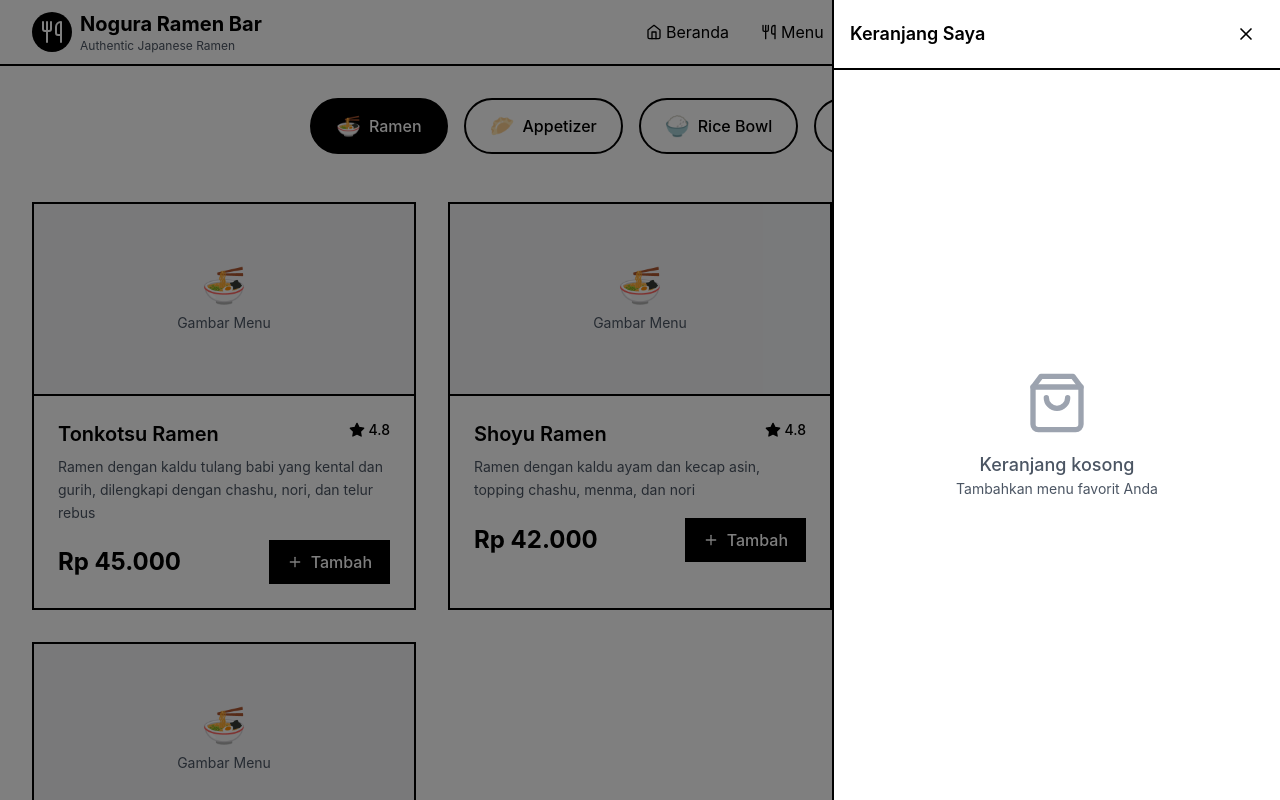
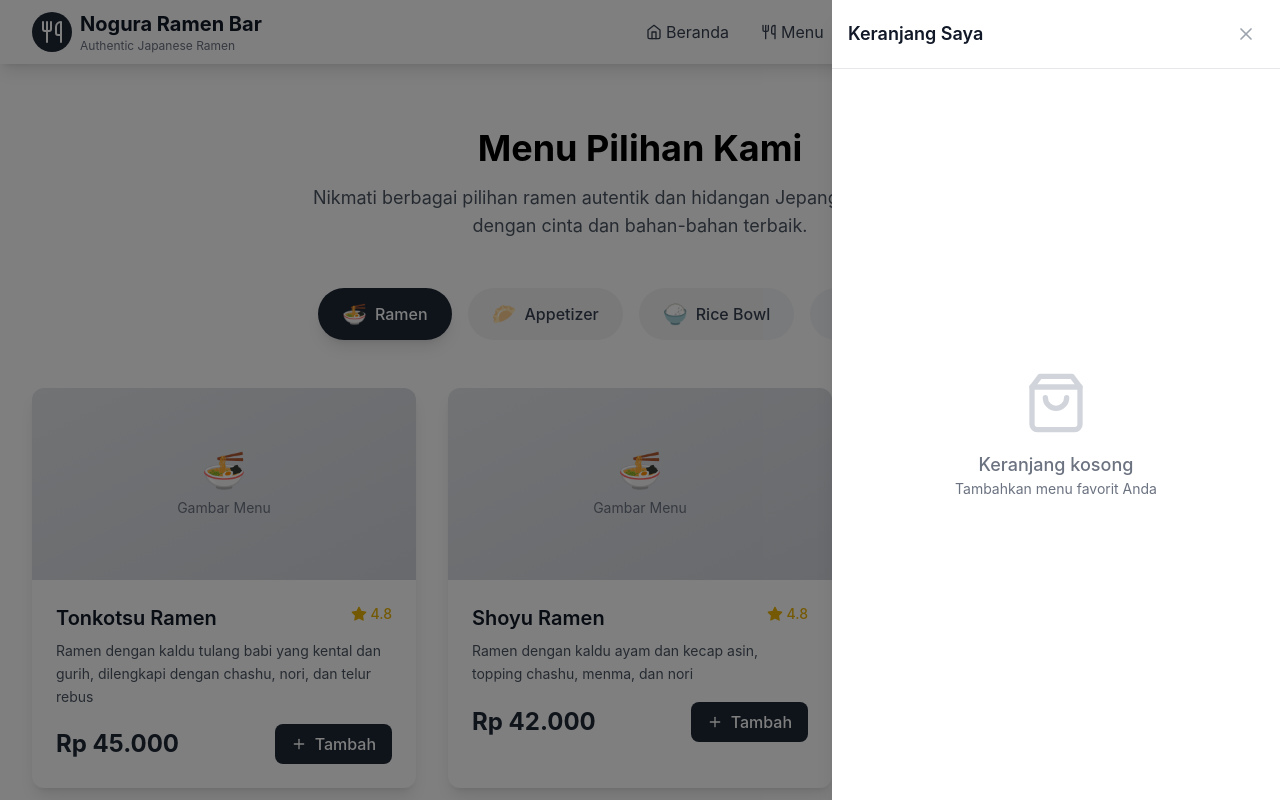
Before and after one commit to noguraofficial/menu, a Next.js app: page / in a window 1280 px wide. Both pictures are taken after a click on the button 1228 px from the left and 32 px from the top of the page. Shown: the top 800 px of the page. Built offline with nearby package versions, Linux system fonts and the light colour scheme.

Commit message:
Restore original layout with gray color scheme - add back header text and apply soft gray styling

```diff
--- a/components/CartDrawer.tsx
+++ b/components/CartDrawer.tsx
@@ -48,14 +48,14 @@ export default function CartDrawer({ isOpen, onClose }: CartDrawerProps) {
       />
 
       {/* Drawer */}
-      <div className="absolute right-0 top-0 h-full w-full max-w-md bg-white border-l-2 border-black transform transition-transform">
+      <div className="absolute right-0 top-0 h-full w-full max-w-md bg-white shadow-xl transform transition-transform">
         <div className="flex flex-col h-full">
           {/* Header */}
-          <div className="flex items-center justify-between p-4 border-b-2 border-black">
-            <h2 className="text-lg font-semibold text-black">Keranjang Saya</h2>
+          <div className="flex items-center justify-between p-4 border-b border-gray-200">
+            <h2 className="text-lg font-semibold text-gray-900">Keranjang Saya</h2>
             <button
               onClick={onClose}
-              className="p-2 text-black hover:text-gray-600 transition-colors"
+              className="p-2 text-gray-400 hover:text-gray-600 transition-colors"
             >
               <X className="w-5 h-5" />
             </button>
@@ -64,23 +64,23 @@ export default function CartDrawer({ isOpen, onClose }: CartDrawerProps) {
           {/* Cart Items */}
           <div className="flex-1 overflow-y-auto p-4">
             {state.items.length === 0 ? (
-              <div className="flex flex-col items-center justify-center h-full text-gray-600">
-                <ShoppingBag className="w-16 h-16 mb-4 text-gray-400" />
+              <div className="flex flex-col items-center justify-center h-full text-gray-500">
+                <ShoppingBag className="w-16 h-16 mb-4 text-gray-300" />
                 <p className="text-lg font-medium">Keranjang kosong</p>
                 <p className="text-sm">Tambahkan menu favorit Anda</p>
               </div>
             ) : (
               <div className="space-y-4">
                 {state.items.map((item) => (
-                  <div key={item.id} className="bg-gray-50 border-2 border-black p-4">
+                  <div key={item.id} className="bg-gray-50 rounded-lg p-4">
                     <div className="flex justify-between items-start mb-2">
                       <div className="flex-1">
-                        <h3 className="font-medium text-black">{item.name}</h3>
+                        <h3 className="font-medium text-gray-900">{item.name}</h3>
                         <p className="text-sm text-gray-600">{formatCurrency(item.price)}</p>
                       </div>
                       <button
                         onClick={() => dispatch({ type: 'REMOVE_ITEM', payload: item.id })}
-                        className="p-1 text-black hover:text-gray-600 transition-colors"
+                        className="p-1 text-gray-400 hover:text-red-500 transition-colors"
                       >
                         <Trash2 className="w-4 h-4" />
                       </button>
@@ -91,19 +91,19 @@ export default function CartDrawer({ isOpen, onClose }: CartDrawerProps) {
                       <div className="flex items-center space-x-2">
                         <button
                           onClick={() => handleQuantityChange(item.id, item.quantity - 1)}
-                          className="p-1 border-2 border-black hover:bg-gray-100 transition-colors"
+                          className="p-1 rounded-full bg-white border border-gray-300 hover:bg-gray-50 transition-colors"
                         >
                           <Minus className="w-4 h-4" />
                         </button>
-                        <span className="w-8 text-center font-medium text-black">{item.quantity}</span>
+                        <span className="w-8 text-center font-medium">{item.quantity}</span>
                         <button
                           onClick={() => handleQuantityChange(item.id, item.quantity + 1)}
-                          className="p-1 border-2 border-black hover:bg-gray-100 transition-colors"
+                          className="p-1 rounded-full bg-white border border-gray-300 hover:bg-gray-50 transition-colors"
                         >
                           <Plus className="w-4 h-4" />
                         </button>
                       </div>
-                      <span className="font-medium text-black">
+                      <span className="font-medium text-gray-900">
                         {formatCurrency(item.price * item.quantity)}
                       </span>
                     </div>
@@ -113,7 +113,7 @@ export default function CartDrawer({ isOpen, onClose }: CartDrawerProps) {
                       placeholder="Catatan khusus (opsional)"
                       value={item.notes || ''}
                       onChange={(e) => handleNotesChange(item.id, e.target.value)}
-                      className="w-full p-2 text-sm border-2 border-black resize-none focus:ring-2 focus:ring-black focus:border-transparent"
+                      className="w-full p-2 text-sm border border-gray-300 rounded-md resize-none focus:ring-2 focus:ring-gray-500 focus:border-transparent"
                       rows={2}
                     />
                   </div>
@@ -124,16 +124,16 @@ export default function CartDrawer({ isOpen, onClose }: CartDrawerProps) {
 
           {/* Footer */}
           {state.items.length > 0 && (
-            <div className="border-t-2 border-black p-4 space-y-4">
+            <div className="border-t border-gray-200 p-4 space-y-4">
               <div className="flex justify-between items-center text-lg font-semibold">
-                <span className="text-black">Total:</span>
-                <span className="text-black">{formatCurrency(state.total)}</span>
+                <span>Total:</span>
+                <span className="text-gray-800">{formatCurrency(state.total)}</span>
               </div>
 
               <Link
                 href="/checkout"
                 onClick={onClose}
-                className="w-full bg-black text-white py-3 px-4 font-medium hover:bg-gray-800 transition-colors text-center block border-2 border-black"
+                className="w-full bg-gray-800 text-white py-3 px-4 rounded-lg font-medium hover:bg-gray-700 transition-colors text-center block"
               >
                 Lanjut ke Checkout
               </Link>
--- a/components/Header.tsx
+++ b/components/Header.tsx
@@ -15,27 +15,27 @@ export default function Header() {
 
   return (
     <>
-      <header className="bg-white border-b-2 border-black sticky top-0 z-50">
+      <header className="bg-white shadow-lg sticky top-0 z-50">
         <div className="max-w-7xl mx-auto px-4 sm:px-6 lg:px-8">
           <div className="flex justify-between items-center h-16">
             {/* Logo */}
             <Link href="/" className="flex items-center space-x-2">
-              <div className="w-10 h-10 bg-black rounded-full flex items-center justify-center">
+              <div className="w-10 h-10 bg-gray-800 rounded-full flex items-center justify-center">
                 <Utensils className="w-6 h-6 text-white" />
               </div>
               <div>
-                <h1 className="text-xl font-bold text-black">Nogura Ramen Bar</h1>
-                <p className="text-xs text-gray-600">Authentic Japanese Ramen</p>
+                <h1 className="text-xl font-bold text-gray-900">Nogura Ramen Bar</h1>
+                <p className="text-xs text-gray-500">Authentic Japanese Ramen</p>
               </div>
             </Link>
 
             {/* Desktop Navigation */}
             <nav className="hidden md:flex space-x-8">
-              <Link href="/" className="flex items-center space-x-1 text-black hover:text-gray-600 transition-colors">
+              <Link href="/" className="flex items-center space-x-1 text-gray-700 hover:text-gray-900 transition-colors">
                 <Home className="w-4 h-4" />
                 <span>Beranda</span>
               </Link>
-              <Link href="#menu" className="flex items-center space-x-1 text-black hover:text-gray-600 transition-colors">
+              <Link href="#menu" className="flex items-center space-x-1 text-gray-700 hover:text-gray-900 transition-colors">
                 <Utensils className="w-4 h-4" />
                 <span>Menu</span>
               </Link>
@@ -44,11 +44,11 @@ export default function Header() {
             {/* Cart Button */}
             <button
               onClick={() => setIsCartOpen(true)}
-              className="relative p-2 text-black hover:text-gray-600 transition-colors"
+              className="relative p-2 text-gray-700 hover:text-gray-900 transition-colors"
             >
               <ShoppingCart className="w-6 h-6" />
               {cartItemCount > 0 && (
-                <span className="absolute -top-1 -right-1 bg-black text-white text-xs rounded-full h-5 w-5 flex items-center justify-center">
+                <span className="absolute -top-1 -right-1 bg-gray-800 text-white text-xs rounded-full h-5 w-5 flex items-center justify-center">
                   {cartItemCount}
                 </span>
               )}
@@ -57,7 +57,7 @@ export default function Header() {
             {/* Mobile Menu Button */}
             <button
               onClick={() => setIsMenuOpen(!isMenuOpen)}
-              className="md:hidden p-2 text-black hover:text-gray-600 transition-colors"
+              className="md:hidden p-2 text-gray-700 hover:text-gray-900 transition-colors"
             >
               {isMenuOpen ? <X className="w-6 h-6" /> : <Menu className="w-6 h-6" />}
             </button>
@@ -65,11 +65,11 @@ export default function Header() {
 
           {/* Mobile Navigation */}
           {isMenuOpen && (
-            <div className="md:hidden py-4 border-t-2 border-black">
+            <div className="md:hidden py-4 border-t border-gray-200">
               <nav className="flex flex-col space-y-4">
                 <Link
                   href="/"
-                  className="flex items-center space-x-2 text-black hover:text-gray-600 transition-colors"
+                  className="flex items-center space-x-2 text-gray-700 hover:text-gray-900 transition-colors"
                   onClick={() => setIsMenuOpen(false)}
                 >
                   <Home className="w-4 h-4" />
@@ -77,7 +77,7 @@ export default function Header() {
                 </Link>
                 <Link
                   href="#menu"
-                  className="flex items-center space-x-2 text-black hover:text-gray-600 transition-colors"
+                  className="flex items-center space-x-2 text-gray-700 hover:text-gray-900 transition-colors"
                   onClick={() => setIsMenuOpen(false)}
                 >
                   <Utensils className="w-4 h-4" />
--- a/components/MenuSection.tsx
+++ b/components/MenuSection.tsx
@@ -17,8 +17,18 @@ export default function MenuSection() {
   }
 
   return (
-    <section id="menu" className="py-8 bg-white min-h-screen">
+    <section id="menu" className="py-16 bg-white">
       <div className="max-w-7xl mx-auto px-4 sm:px-6 lg:px-8">
+        {/* Section Header */}
+        <div className="text-center mb-12">
+          <h2 className="text-3xl md:text-4xl font-bold text-black mb-4">
+            Menu Pilihan Kami
+          </h2>
+          <p className="text-lg text-gray-600 max-w-2xl mx-auto">
+            Nikmati berbagai pilihan ramen autentik dan hidangan Jepang lainnya,
+            dibuat dengan cinta dan bahan-bahan terbaik.
+          </p>
+        </div>
 
         {/* Category Tabs */}
         <div className="flex flex-wrap justify-center gap-4 mb-12">
@@ -26,10 +36,10 @@ export default function MenuSection() {
             <button
               key={category.id}
               onClick={() => setActiveCategory(category.id)}
-              className={`flex items-center space-x-2 px-6 py-3 rounded-full font-medium transition-all border-2 ${
+              className={`flex items-center space-x-2 px-6 py-3 rounded-full font-medium transition-all ${
                 activeCategory === category.id
-                  ? 'bg-black text-white border-black'
-                  : 'bg-white text-black border-black hover:bg-gray-100'
+                  ? 'bg-gray-800 text-white shadow-lg'
+                  : 'bg-gray-100 text-gray-700 hover:bg-gray-200'
               }`}
             >
               <span className="text-xl">{category.icon}</span>
@@ -43,11 +53,11 @@ export default function MenuSection() {
           {filteredItems.map((item) => (
             <div
               key={item.id}
-              className="bg-white border-2 border-black overflow-hidden hover:shadow-lg transition-shadow duration-300"
+              className="bg-white rounded-xl shadow-lg overflow-hidden hover:shadow-xl transition-shadow duration-300"
             >
               {/* Image Placeholder */}
-              <div className="h-48 bg-gray-100 flex items-center justify-center border-b-2 border-black">
-                <div className="text-center text-gray-600">
+              <div className="h-48 bg-gradient-to-br from-gray-200 to-gray-300 flex items-center justify-center">
+                <div className="text-center text-gray-500">
                   <div className="text-4xl mb-2">🍜</div>
                   <p className="text-sm">Gambar Menu</p>
                 </div>
@@ -56,8 +66,8 @@ export default function MenuSection() {
               {/* Content */}
               <div className="p-6">
                 <div className="flex justify-between items-start mb-2">
-                  <h3 className="text-xl font-semibold text-black">{item.name}</h3>
-                  <div className="flex items-center space-x-1 text-black">
+                  <h3 className="text-xl font-semibold text-gray-900">{item.name}</h3>
+                  <div className="flex items-center space-x-1 text-yellow-500">
                     <Star className="w-4 h-4 fill-current" />
                     <span className="text-sm font-medium">4.8</span>
                   </div>
@@ -68,17 +78,17 @@ export default function MenuSection() {
                 </p>
 
                 <div className="flex justify-between items-center">
-                  <span className="text-2xl font-bold text-black">
+                  <span className="text-2xl font-bold text-gray-800">
                     {formatCurrency(item.price)}
                   </span>
 
                   <button
                     onClick={() => handleAddToCart(item)}
                     disabled={!item.isAvailable}
-                    className={`flex items-center space-x-2 px-4 py-2 border-2 font-medium transition-colors ${
+                    className={`flex items-center space-x-2 px-4 py-2 rounded-lg font-medium transition-colors ${
                       item.isAvailable
-                        ? 'bg-black text-white border-black hover:bg-gray-800'
-                        : 'bg-gray-300 text-gray-500 border-gray-300 cursor-not-allowed'
+                        ? 'bg-gray-800 text-white hover:bg-gray-700'
+                        : 'bg-gray-300 text-gray-500 cursor-not-allowed'
                     }`}
                   >
                     <Plus className="w-4 h-4" />
```
